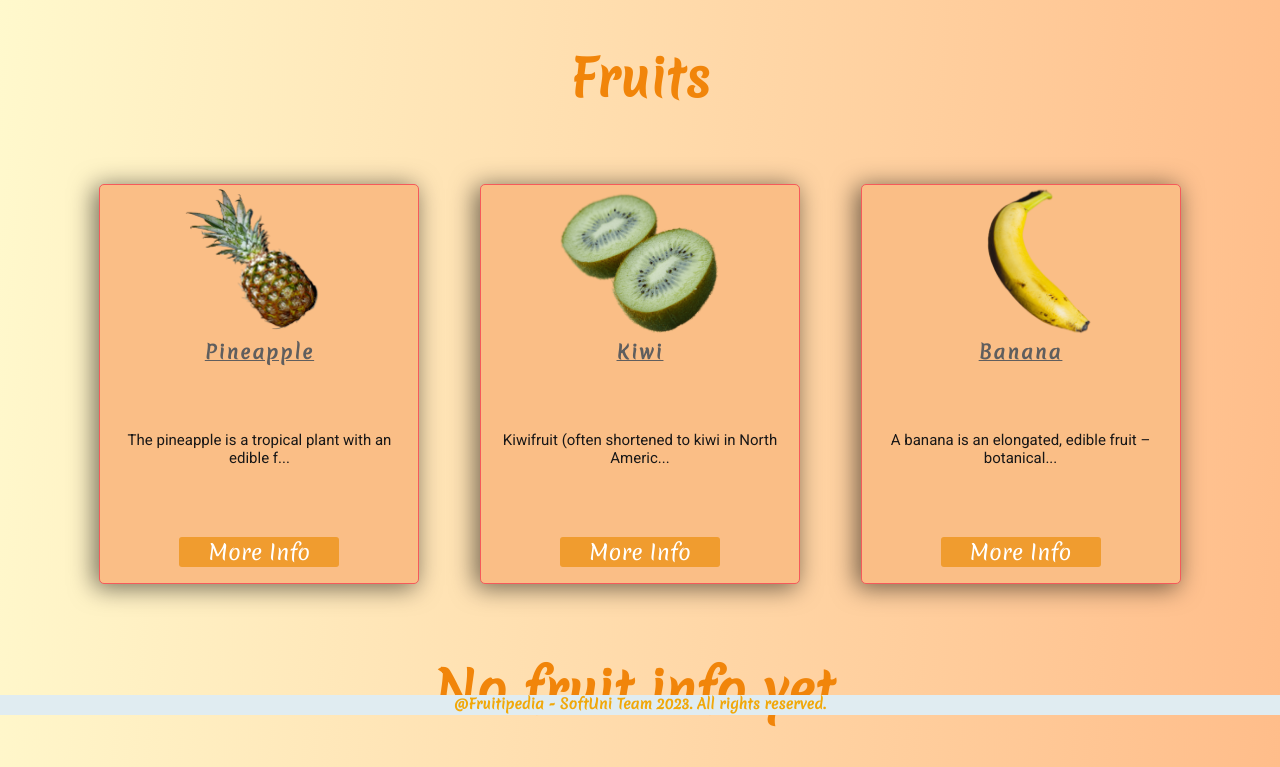
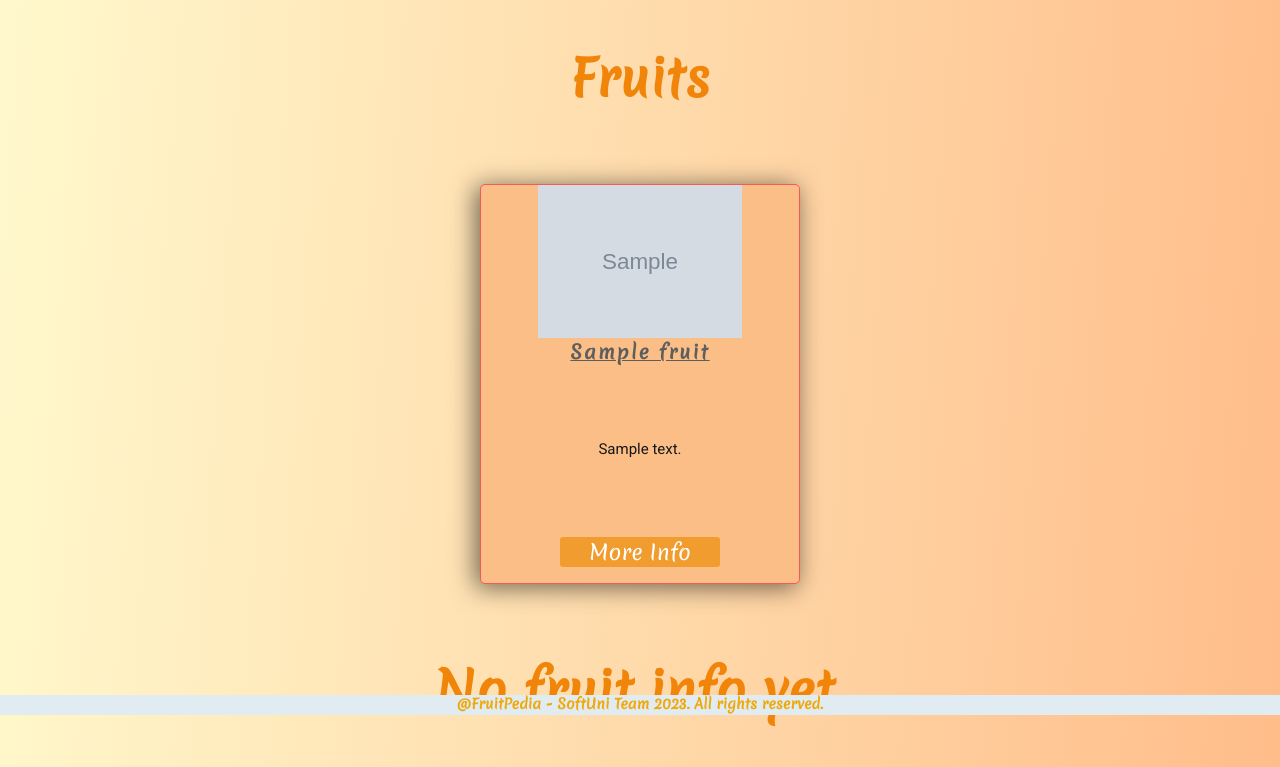
Before and after one commit to Devihem/Fruitipedia_Django_Project, a Django app: page /dashboard/ in a window 1280 px wide. Shown: the part 85-852 px from the top of the page. Run offline with Django 4.2, Linux system fonts and the light colour scheme; tables that the repository leaves empty hold one stand-in row (values such as "Sample post"); grey boxes marked "Sample" are stand-in pictures.

Commit message:
Updating the structure and working on the html paths

```diff
--- a/fruitpedia/fruits/views.py
+++ b/fruitpedia/fruits/views.py
@@ -1,4 +1,6 @@
 from django.shortcuts import render
+
+from fruitpedia.fruits.models import Fruit
 
 
 # Create your views here.
@@ -9,7 +11,11 @@ def index(request):
 
 
 def dashboard(request):
-    return render(request, template_name='common/dashboard.html')
+    fruits = Fruit.objects.all()
+    context = {
+        'fruits': fruits,
+    }
+    return render(request, 'common/dashboard.html', context, )
 
 
 def create_fruits(request):
@@ -20,11 +26,11 @@ def detail_fruit(request, fruit_pk):
     return render(request, template_name='fruits/details-fruit.html')
 
 
-def edit_fruit(request,fruit_pk):
+def edit_fruit(request, fruit_pk):
     return render(request, template_name='fruits/edit-fruit.html')
 
 
-def delete_fruit(request,fruit_pk):
+def delete_fruit(request, fruit_pk):
     return render(request, template_name='fruits/delete-fruit.html')
 
 
--- a/fruitpedia/settings.py
+++ b/fruitpedia/settings.py
@@ -120,11 +120,7 @@ USE_TZ = True
 STATIC_URL = 'static/'
 
 # Taking project dir and making static folder
-STATICFILES_DIRS = [
-    os.path.join(BASE_DIR, 'assets/'), # Collecting all static files
-    os.path.join(BASE_DIR, 'node_modules/'), # Added node_modules with yarn add bootstrap
-]
-
+STATICFILES_DIRS = ['assets/']
 # Default primary key field type
 # https://docs.djangoproject.com/en/4.2/ref/settings/#default-auto-field
 
--- a/templates/base.html
+++ b/templates/base.html
@@ -7,7 +7,7 @@
     <meta http-equiv="X-UA-Compatible" content="IE=edge"/>
     <meta name="viewport" content="width=\, initial-scale=1.0"/>
     <link rel="stylesheet" href="{% static 'styles/styles.css' %}"/>
-    <title>Fruitipedia</title>
+    <title>FruitPedia</title>
 </head>
 <body>
 <div id="wrapper">
@@ -32,7 +32,7 @@
 </div>
 <!-- footer -->
 <footer>
-    <p>@Fruitipedia - SoftUni Team 2023. All rights reserved.</p>
+    <p>@FruitPedia - SoftUni Team 2023. All rights reserved.</p>
 </footer>
 </body>
 </html>
--- a/templates/categories/create-category.html
+++ b/templates/categories/create-category.html
@@ -4,7 +4,7 @@
     <meta charset="UTF-8"/>
     <meta http-equiv="X-UA-Compatible" content="IE=edge"/>
     <meta name="viewport" content="width=\, initial-scale=1.0"/>
-    <link rel="stylesheet" href="/static/styles/styles.css">
+    <link rel="stylesheet" href="/assets/styles/styles.css">
     <title>Fruitipedia</title>
 </head>
 <body>
@@ -12,7 +12,7 @@
     <header>
         <!-- Navigation -->
         <a id="logo" href="">
-            <img id="logo-img" src="/static/images/logo.png" alt="logo"/>
+            <img id="logo-img" src="/assets/images/logo.png" alt="logo"/>
         </a>
 
         <nav>
--- a/templates/common/dashboard.html
+++ b/templates/common/dashboard.html
@@ -4,43 +4,23 @@
     <!-- Dashboard Page -->
     <h2>Fruits</h2>
     <section id="dashboard">
-        <!-- Display a div "fruit" with information about each post (if any)-->
 
-        <!-- first fruit -->
+    {%  for fruit in  fruits%}
+
+                <!-- first fruit -->
         <div class="fruit">
             <!-- fruit image -->
-            <img src="/static/images/fruit 1.png" alt="example1"/>
+            <img src="{{ fruit.image_url }}" alt="example1"/>
             <!-- fruit name -->
-            <h3 class="title">Pineapple</h3>
+            <h3 class="title">{{  fruit.name }}</h3>
             <!-- fruit description -->
-            <p class="description">The pineapple is a tropical plant with an edible f...</p>
+            <p class="description">{{ fruit.description }}</p>
             <!-- fruit details button -->
             <a class="details-btn" href="#">More Info</a>
         </div>
 
-        <!-- second fruit -->
-        <div class="fruit">
-            <!-- fruit image -->
-            <img src="/static/images/fruit 2.png" alt="example1"/>
-            <!-- fruit name -->
-            <h3 class="title"> Kiwi</h3>
-            <!-- fruit description -->
-            <p>Kiwifruit (often shortened to kiwi in North Americ...</p>
-            <!-- fruit details button -->
-            <a class="details-btn" href="#">More Info</a>
-        </div>
+    {% endfor %}
 
-        <!-- third fruit -->
-        <div class="fruit">
-            <!-- fruit image -->
-            <img src="/static/images/fruit 3.png" alt="example1"/>
-            <!-- fruit name -->
-            <h3 class="title">Banana</h3>
-            <!-- fruit description -->
-            <p>A banana is an elongated, edible fruit – botanical...</p>
-            <!-- fruit details button -->
-            <a class="details-btn" href="#">More Info</a>
-        </div>
 
     </section>
 
--- a/templates/fruits/details-fruit.html
+++ b/templates/fruits/details-fruit.html
@@ -7,7 +7,7 @@
             <!-- fruit image -->
             <img
                     id="details-img"
-                    src="/static/images/fruit 1.png"
+                    src="/assets/images/fruit 1.png"
                     alt="example1"
             />
             <!-- fruit name -->
```
